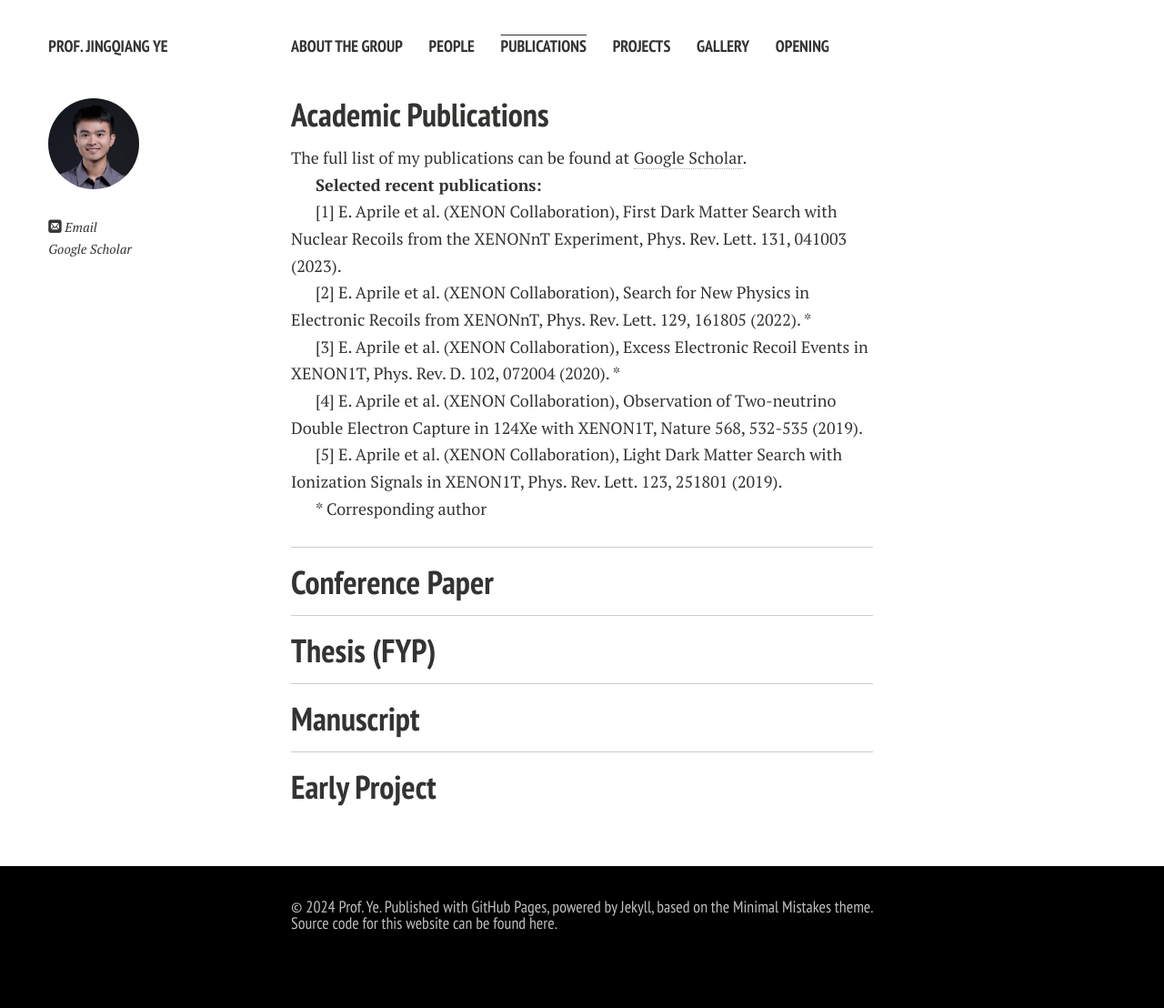
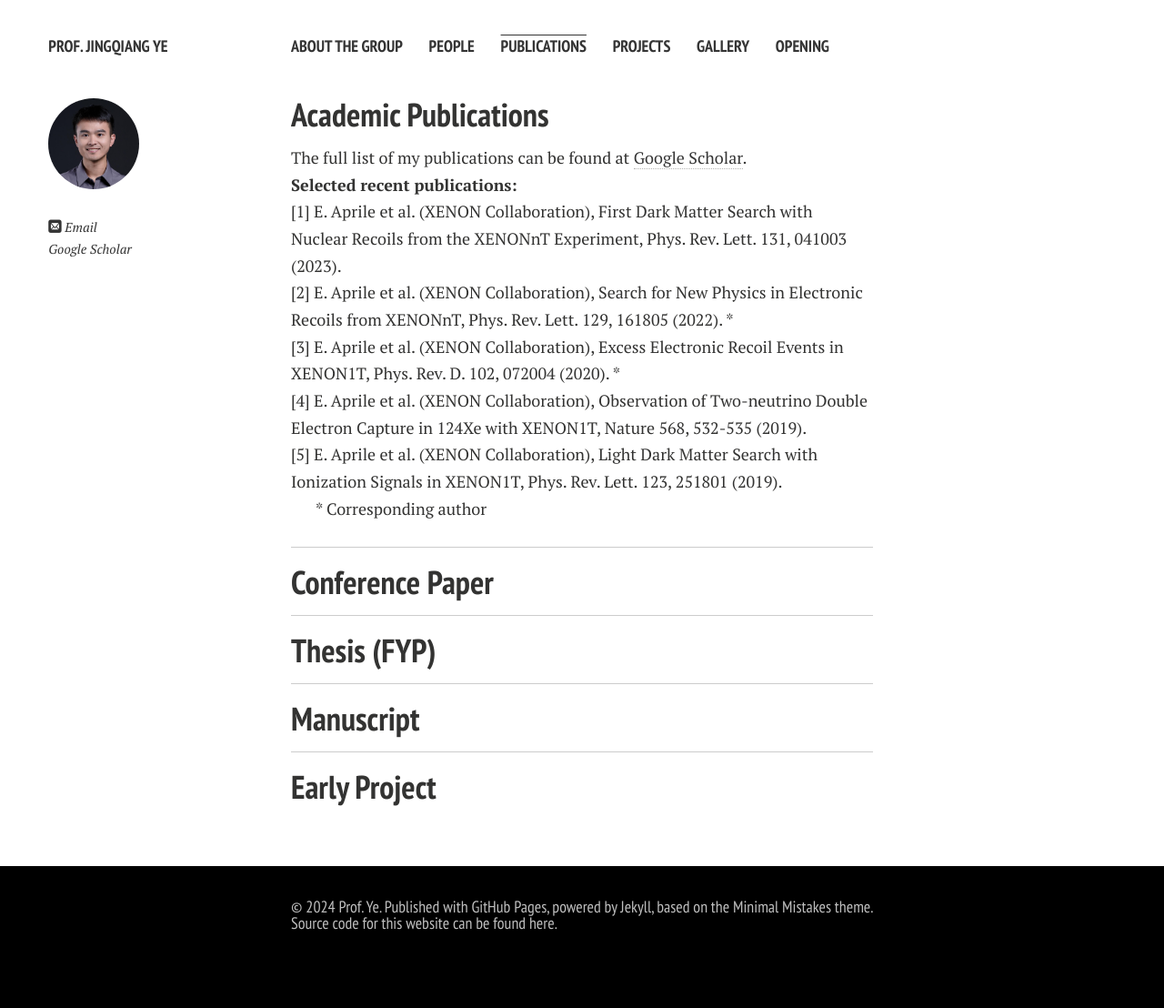
Before and after one commit to terteruu/terteruu.github.io, a Jekyll site: the page built from publications.md, in a window 1280 px wide. Shown: the whole page at 91% size. Built offline with Jekyll 4.4.1, drawn with Linux system fonts in a browser that asks for light colours; nearby versions of some CDN libraries; comment, search, counter and statistics services are not loaded; a style sheet for code colours, icons or effects is not loaded.

Commit message:
add <br> in every passage

```diff
--- a/publications.md
+++ b/publications.md
@@ -4,21 +4,13 @@ permalink: /publications/index.html
 title: Publications
 ---
 ## Academic Publications
-
-The full list of my publications can be found at [Google Scholar](https://scholar.google.com/citations?user=Tmc18fYAAAAJ&hl=en).
-
-**Selected recent publications:**
-
-[1] E. Aprile et al. (XENON Collaboration), First Dark Matter Search with Nuclear Recoils from the XENONnT Experiment, Phys. Rev. Lett. 131, 041003 (2023).
-
-[2] E. Aprile et al. (XENON Collaboration), Search for New Physics in Electronic Recoils from XENONnT, Phys. Rev. Lett. 129, 161805 (2022). *
-
-[3] E. Aprile et al. (XENON Collaboration), Excess Electronic Recoil Events in XENON1T, Phys. Rev. D. 102, 072004 (2020). *
-
-[4] E. Aprile et al. (XENON Collaboration), Observation of Two-neutrino Double Electron Capture in 124Xe with XENON1T, Nature 568, 532-535 (2019).
-
-[5] E. Aprile et al. (XENON Collaboration), Light Dark Matter Search with Ionization Signals in XENON1T, Phys. Rev. Lett. 123, 251801 (2019).
-
+The full list of my publications can be found at [Google Scholar](https://scholar.google.com/citations?user=Tmc18fYAAAAJ&hl=en).<br>
+**Selected recent publications:**<br>
+[1] E. Aprile et al. (XENON Collaboration), First Dark Matter Search with Nuclear Recoils from the XENONnT Experiment, Phys. Rev. Lett. 131, 041003 (2023).<br>
+[2] E. Aprile et al. (XENON Collaboration), Search for New Physics in Electronic Recoils from XENONnT, Phys. Rev. Lett. 129, 161805 (2022). *<br>
+[3] E. Aprile et al. (XENON Collaboration), Excess Electronic Recoil Events in XENON1T, Phys. Rev. D. 102, 072004 (2020). *<br>
+[4] E. Aprile et al. (XENON Collaboration), Observation of Two-neutrino Double Electron Capture in 124Xe with XENON1T, Nature 568, 532-535 (2019).<br>
+[5] E. Aprile et al. (XENON Collaboration), Light Dark Matter Search with Ionization Signals in XENON1T, Phys. Rev. Lett. 123, 251801 (2019).<br>
 <p>* Corresponding author</p>
 
 ---
```
